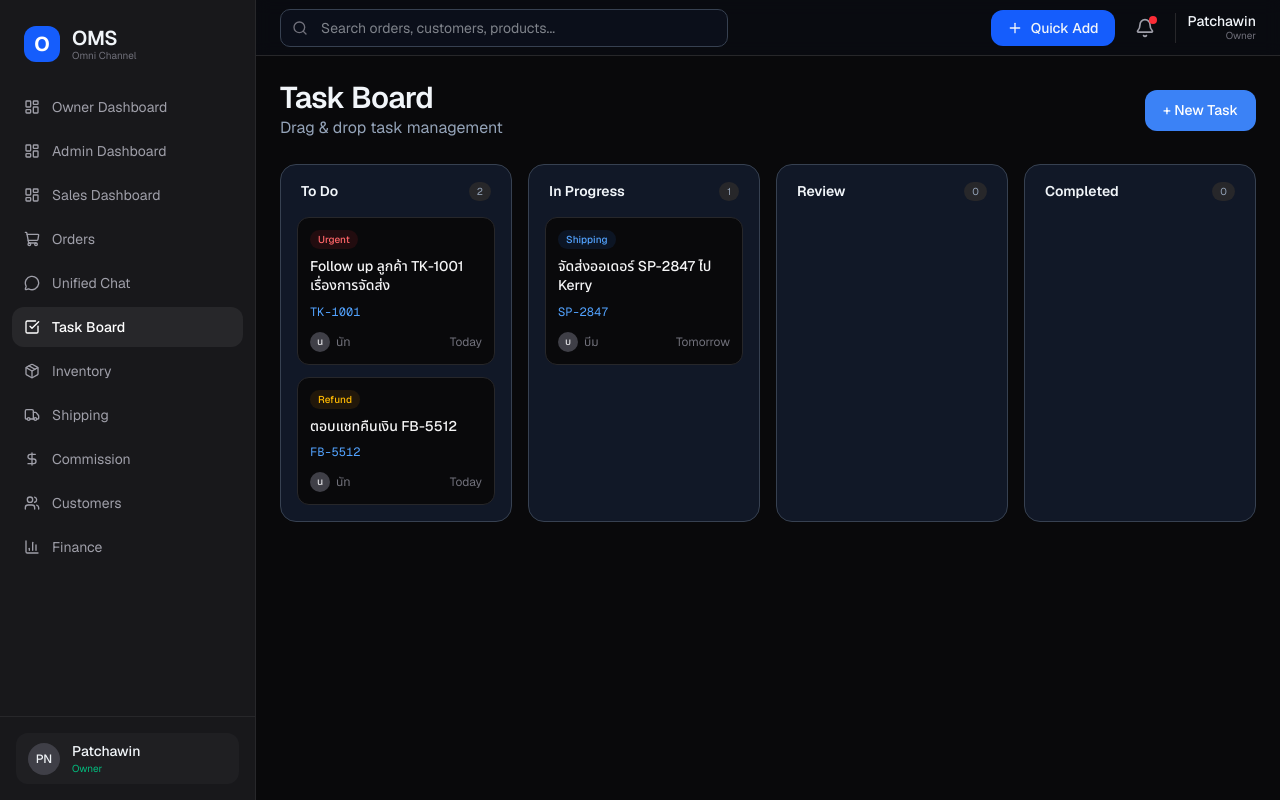
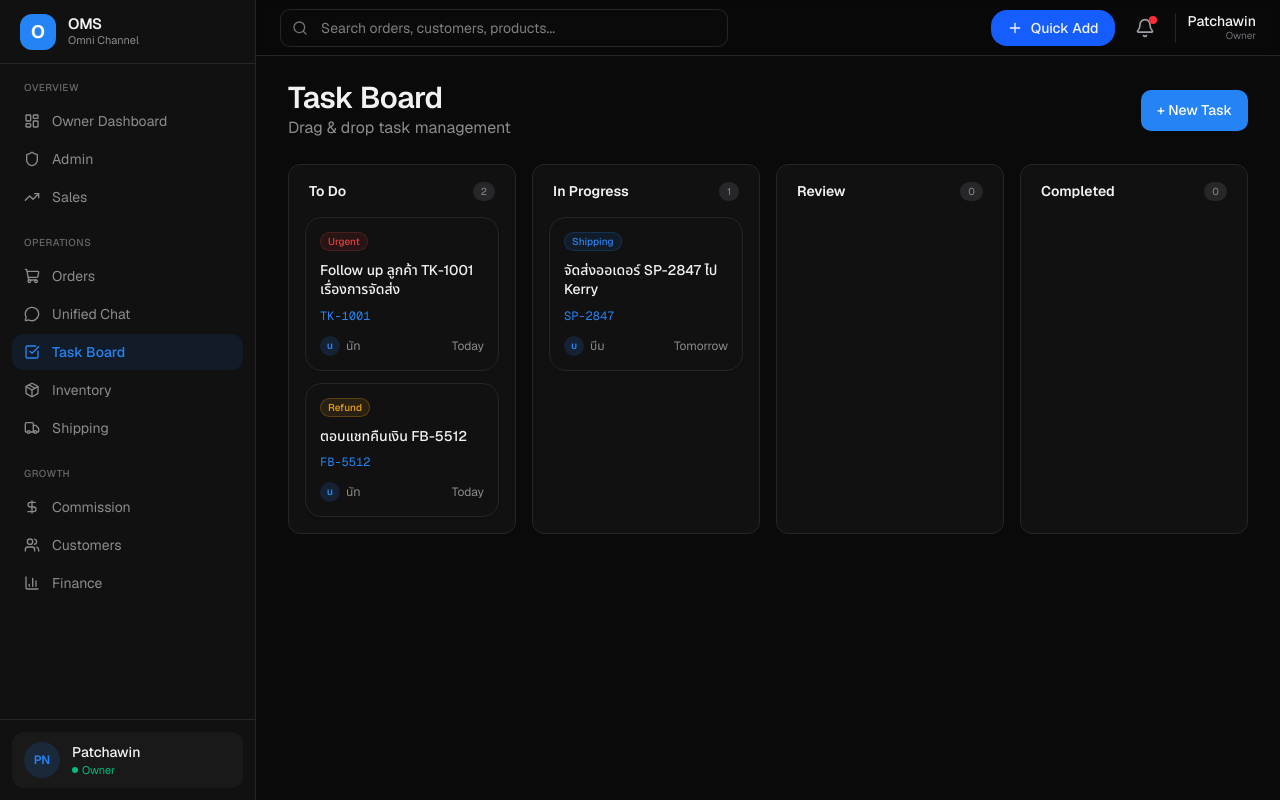
Before and after one commit to pptcwn/Zanacrm, a Next.js app: page /tasks in a window 1280 px wide. Built offline with nearby package versions, Linux system fonts and the light colour scheme.

Commit message:
feat: update global color variables and refine dark theme design
Co-authored-by: pptcwn <256867181+pptcwn@users.noreply.github.com>

```diff
--- a/app/globals.css
+++ b/app/globals.css
@@ -3,73 +3,166 @@
 @theme inline {
   --font-sans: var(--font-geist-sans), var(--font-noto-thai), ui-sans-serif, system-ui, sans-serif;
   --font-mono: var(--font-geist-mono), var(--font-noto-thai), ui-monospace, monospace;
+
+  /* Surfaces */
+  --color-background: var(--background);
+  --color-foreground: var(--foreground);
+  --color-card: var(--card);
+  --color-card-foreground: var(--card-foreground);
+  --color-elevated: var(--elevated);
+  --color-popover: var(--popover);
+  --color-popover-foreground: var(--popover-foreground);
+
+  /* Muted / subtle */
+  --color-muted: var(--muted);
+  --color-muted-foreground: var(--muted-foreground);
+  --color-subtle: var(--subtle);
+
+  /* Borders / inputs / focus */
+  --color-border: var(--border);
+  --color-border-strong: var(--border-strong);
+  --color-input: var(--input);
+  --color-ring: var(--ring);
+
+  /* Brand accent (indigo/blue) */
+  --color-primary: var(--primary);
+  --color-primary-hover: var(--primary-hover);
+  --color-primary-foreground: var(--primary-foreground);
+  --color-primary-muted: var(--primary-muted);
+
+  /* Secondary */
+  --color-secondary: var(--secondary);
+  --color-secondary-foreground: var(--secondary-foreground);
+  --color-accent: var(--accent);
+  --color-accent-foreground: var(--accent-foreground);
+
+  /* Status */
+  --color-success: var(--success);
+  --color-success-foreground: var(--success-foreground);
+  --color-warning: var(--warning);
+  --color-warning-foreground: var(--warning-foreground);
+  --color-destructive: var(--destructive);
+  --color-destructive-foreground: var(--destructive-foreground);
+  --color-info: var(--info);
+
+  /* Marketplace brand */
+  --color-tiktok: var(--tiktok);
+  --color-shopee: var(--shopee);
+  --color-facebook: var(--facebook);
+  --color-lazada: var(--lazada);
+
+  /* Radius scale */
+  --radius-sm: calc(var(--radius) - 4px);
+  --radius-md: calc(var(--radius) - 2px);
+  --radius-lg: var(--radius);
+  --radius-xl: calc(var(--radius) + 4px);
 }
 
 :root {
-  /* === Refined Design Tokens (Calm Control Center) === */
-  --color-bg: #0b0f1a;
-  --color-surface: #111827;
-  --color-surface-2: #1f2937;
-  --color-border: #374151;
-  --color-text: #f1f5f9;
-  --color-text-muted: #94a3b8;
+  /* === Refined dark control center (Vercel-inspired) === */
+  --background: oklch(0.145 0 0); /* near-black #0a0a0a */
+  --foreground: oklch(0.96 0 0); /* #ededed */
+  --card: oklch(0.178 0 0); /* #131313 */
+  --card-foreground: oklch(0.96 0 0);
+  --elevated: oklch(0.215 0 0); /* #1c1c1c */
+  --popover: oklch(0.178 0 0);
+  --popover-foreground: oklch(0.96 0 0);
 
-  /* Accent */
-  --color-primary: #3b82f6;
-  --color-primary-hover: #2563eb;
+  --muted: oklch(0.215 0 0);
+  --muted-foreground: oklch(0.64 0 0); /* #a1a1a1 */
+  --subtle: oklch(0.245 0 0);
 
-  /* Marketplace subtle accents */
-  --color-tiktok: #000000;
-  --color-shopee: #ee4d2d;
-  --color-facebook: #1877f2;
+  --border: oklch(0.27 0 0); /* hairline #2a2a2a */
+  --border-strong: oklch(0.33 0 0);
+  --input: oklch(0.27 0 0);
+  --ring: oklch(0.62 0.19 256);
+
+  /* Indigo/blue accent */
+  --primary: oklch(0.62 0.19 256); /* #3b82f6-ish */
+  --primary-hover: oklch(0.56 0.2 256);
+  --primary-foreground: oklch(0.99 0 0);
+  --primary-muted: oklch(0.62 0.19 256 / 0.12);
+
+  --secondary: oklch(0.215 0 0);
+  --secondary-foreground: oklch(0.96 0 0);
+  --accent: oklch(0.245 0 0);
+  --accent-foreground: oklch(0.96 0 0);
 
   /* Status */
-  --color-success: #10b981;
-  --color-warning: #f59e0b;
-  --color-danger: #ef4444;
+  --success: oklch(0.7 0.16 162); /* emerald */
+  --success-foreground: oklch(0.98 0 0);
+  --warning: oklch(0.77 0.16 75); /* amber */
+  --warning-foreground: oklch(0.2 0 0);
+  --destructive: oklch(0.62 0.21 25); /* red */
+  --destructive-foreground: oklch(0.98 0 0);
+  --info: oklch(0.62 0.19 256);
 
-  /* Spacing */
-  --space-1: 4px;
-  --space-2: 8px;
-  --space-3: 12px;
-  --space-4: 16px;
-  --space-5: 20px;
-  --space-6: 24px;
-  --space-8: 32px;
+  /* Marketplace brand colors */
+  --tiktok: oklch(0.7 0.16 195); /* cyan-leaning tiktok */
+  --shopee: oklch(0.66 0.2 35); /* orange */
+  --facebook: oklch(0.55 0.21 264); /* blue */
+  --lazada: oklch(0.55 0.18 295);
+
+  --radius: 0.75rem;
 }
 
 /* Base */
+* {
+  border-color: var(--border);
+}
+
 body {
   font-family: var(--font-sans);
-  background-color: var(--color-bg);
-  color: var(--color-text);
+  background-color: var(--background);
+  color: var(--foreground);
+  -webkit-font-smoothing: antialiased;
 }
 
-/* === Refined Card & Surface === */
+::selection {
+  background-color: var(--primary-muted);
+}
+
+/* Typography */
+h1, h2, h3, h4 {
+  font-weight: 600;
+  letter-spacing: -0.02em;
+}
+
+/* Custom scrollbar */
+* {
+  scrollbar-width: thin;
+  scrollbar-color: var(--border-strong) transparent;
+}
+*::-webkit-scrollbar {
+  width: 8px;
+  height: 8px;
+}
+*::-webkit-scrollbar-thumb {
+  background-color: var(--border-strong);
+  border-radius: 9999px;
+}
+*::-webkit-scrollbar-track {
+  background: transparent;
+}
+
+/* === Legacy helper classes (kept in sync with tokens) === */
 .card {
-  background-color: var(--color-surface);
-  border: 1px solid var(--color-border);
-  border-radius: 16px;
+  background-color: var(--card);
+  border: 1px solid var(--border);
+  border-radius: var(--radius-lg);
 }
 
 .table-container {
-  background-color: var(--color-surface);
-  border: 1px solid var(--color-border);
-  border-radius: 16px;
+  background-color: var(--card);
+  border: 1px solid var(--border);
+  border-radius: var(--radius-lg);
   overflow: hidden;
 }
 
-/* Typography */
-h1, h2, h3 {
-  font-weight: 600;
-  letter-spacing: -0.025em;
+.text-muted {
+  color: var(--muted-foreground);
 }
 
-.text-muted {
-  color: var(--color-text-muted);
-}
-
-/* Status Badges - Distinctive */
 .badge {
   display: inline-flex;
   align-items: center;
@@ -78,75 +171,62 @@ h1, h2, h3 {
   font-size: 12px;
   font-weight: 500;
 }
+.badge-success { background-color: color-mix(in oklch, var(--success) 15%, transparent); color: var(--success); }
+.badge-warning { background-color: color-mix(in oklch, var(--warning) 18%, transparent); color: var(--warning); }
+.badge-danger  { background-color: color-mix(in oklch, var(--destructive) 15%, transparent); color: var(--destructive); }
+.badge-info    { background-color: var(--primary-muted); color: var(--primary); }
 
-.badge-success { background-color: rgba(16, 185, 129, 0.1); color: #10b981; }
-.badge-warning { background-color: rgba(245, 158, 11, 0.1); color: #f59e0b; }
-.badge-danger  { background-color: rgba(239, 68, 68, 0.1);  color: #ef4444; }
-.badge-info    { background-color: rgba(59, 130, 246, 0.1); color: #3b82f6; }
+.dot-tiktok   { background-color: var(--tiktok); }
+.dot-shopee   { background-color: var(--shopee); }
+.dot-facebook { background-color: var(--facebook); }
 
-/* Marketplace subtle dots */
-.dot-tiktok   { background-color: #000000; }
-.dot-shopee   { background-color: #ee4d2d; }
-.dot-facebook { background-color: #1877f2; }
-
-/* Focus States - High Quality */
+/* Focus */
 button:focus-visible,
 a:focus-visible,
-input:focus-visible {
-  outline: 2px solid var(--color-primary);
+input:focus-visible,
+select:focus-visible {
+  outline: 2px solid var(--ring);
   outline-offset: 2px;
 }
 
-/* Table */
 th {
   font-weight: 500;
-  color: var(--color-text-muted);
+  color: var(--muted-foreground);
   text-transform: uppercase;
   font-size: 11px;
   letter-spacing: 0.5px;
 }
 
-/* Input */
-input, select {
-  background-color: var(--color-bg);
-  border: 1px solid var(--color-border);
-  border-radius: 10px;
-  transition: border-color 0.1s ease;
+input, select, textarea {
+  background-color: var(--background);
+  border: 1px solid var(--input);
+  border-radius: var(--radius-md);
+  transition: border-color 0.15s ease, box-shadow 0.15s ease;
+}
+input:focus, select:focus, textarea:focus {
+  border-color: var(--primary);
+  outline: none;
+  box-shadow: 0 0 0 3px var(--primary-muted);
 }
 
-input:focus, select:focus {
-  border-color: var(--color-primary);
-  outline: none;
-}
-
-/* Button */
 .btn {
   display: inline-flex;
   align-items: center;
   justify-content: center;
   gap: 8px;
-  padding: 10px 18px;
-  border-radius: 12px;
+  padding: 10px 16px;
+  border-radius: var(--radius-md);
   font-weight: 500;
   font-size: 14px;
-  transition: all 0.1s ease;
+  transition: all 0.15s ease;
 }
+.btn-primary { background-color: var(--primary); color: var(--primary-foreground); }
+.btn-primary:hover { background-color: var(--primary-hover); }
+.btn-secondary { background-color: var(--secondary); color: var(--secondary-foreground); border: 1px solid var(--border); }
+.btn-secondary:hover { background-color: var(--elevated); border-color: var(--border-strong); }
 
-.btn-primary {
-  background-color: var(--color-primary);
-  color: white;
+/* Utility: subtle elevated panel */
+.surface {
+  background-color: var(--card);
+  border: 1px solid var(--border);
 }
-
-.btn-primary:hover {
-  background-color: var(--color-primary-hover);
-}
-
-.btn-secondary {
-  background-color: var(--color-surface-2);
-  color: var(--color-text);
-  border: 1px solid var(--color-border);
-}
-
-.btn-secondary:hover {
-  background-color: #374151;
-}
--- a/app/layout.tsx
+++ b/app/layout.tsx
@@ -1,4 +1,4 @@
-import type { Metadata } from "next";
+import type { Metadata, Viewport } from "next";
 import { Geist, Geist_Mono, Noto_Sans_Thai } from "next/font/google";
 import "./globals.css";
 import { Sidebar } from "@/components/sidebar";
@@ -30,14 +30,21 @@ export const metadata: Metadata = {
   },
 };
 
+export const viewport: Viewport = {
+  width: "device-width",
+  initialScale: 1,
+  maximumScale: 1,
+  themeColor: "#0a0a0a",
+};
+
 export default function RootLayout({
   children,
 }: Readonly<{
   children: React.ReactNode;
 }>) {
   return (
-    <html lang="th" className={`${geistSans.variable} ${geistMono.variable} ${notoSansThai.variable} h-full antialiased bg-zinc-950`}>
-      <body className="min-h-full bg-zinc-950 text-white flex flex-col">
+    <html lang="th" className={`${geistSans.variable} ${geistMono.variable} ${notoSansThai.variable} h-full antialiased bg-background`}>
+      <body className="min-h-full bg-background text-foreground flex flex-col">
         <div className="flex h-screen overflow-hidden">
           {/* Sidebar */}
           <Sidebar />
@@ -45,8 +52,8 @@ export default function RootLayout({
           {/* Main Content */}
           <div className="flex-1 flex flex-col overflow-hidden">
             <TopBar />
-            <main className="flex-1 overflow-y-auto p-6 pb-20 md:pb-6 bg-zinc-950">
-              {children}
+            <main className="flex-1 overflow-y-auto px-4 py-6 pb-24 md:px-8 md:pb-8 bg-background">
+              <div className="mx-auto w-full max-w-[1400px]">{children}</div>
             </main>
             <MobileBottomNav />
           </div>
--- a/components/sidebar.tsx
+++ b/components/sidebar.tsx
@@ -4,74 +4,103 @@ import Link from 'next/link';
 import { usePathname } from 'next/navigation';
 import {
   LayoutDashboard, ShoppingCart, Package, MessageCircle,
-  CheckSquare, Truck, DollarSign, Users, BarChart3, Settings
+  CheckSquare, Truck, DollarSign, Users, BarChart3, Shield,
+  TrendingUp,
 } from 'lucide-react';
 
-const navItems = [
+type NavItem = { href: string; label: string; icon: typeof LayoutDashboard };
+
+const navSections: { title: string; items: NavItem[] }[] = [
+  {
+    title: 'Overview',
+    items: [
       { href: '/', label: 'Owner Dashboard', icon: LayoutDashboard },
-  { href: '/admin', label: 'Admin Dashboard', icon: LayoutDashboard },
-  { href: '/sales', label: 'Sales Dashboard', icon: LayoutDashboard },
+      { href: '/admin', label: 'Admin', icon: Shield },
+      { href: '/sales', label: 'Sales', icon: TrendingUp },
+    ],
+  },
+  {
+    title: 'Operations',
+    items: [
       { href: '/orders', label: 'Orders', icon: ShoppingCart },
       { href: '/chat', label: 'Unified Chat', icon: MessageCircle },
       { href: '/tasks', label: 'Task Board', icon: CheckSquare },
       { href: '/inventory', label: 'Inventory', icon: Package },
       { href: '/shipping', label: 'Shipping', icon: Truck },
+    ],
+  },
+  {
+    title: 'Growth',
+    items: [
       { href: '/commission', label: 'Commission', icon: DollarSign },
       { href: '/customers', label: 'Customers', icon: Users },
       { href: '/finance', label: 'Finance', icon: BarChart3 },
+    ],
+  },
 ];
 
 export function Sidebar() {
   const pathname = usePathname();
 
   return (
-    <div className="w-64 bg-zinc-900 border-r border-zinc-800 flex flex-col">
-      <div className="p-6">
-        <div className="flex items-center gap-3">
-          <div className="w-9 h-9 bg-blue-600 rounded-xl flex items-center justify-center">
-            <span className="text-white font-bold text-xl">O</span>
+    <aside className="hidden md:flex w-64 shrink-0 bg-card border-r border-border flex-col">
+      <div className="flex h-16 items-center gap-3 px-5 border-b border-border">
+        <div className="flex h-9 w-9 items-center justify-center rounded-lg bg-primary text-primary-foreground">
+          <span className="text-lg font-bold">O</span>
         </div>
-          <div>
-            <div className="font-semibold text-xl tracking-tight">OMS</div>
-            <div className="text-[10px] text-zinc-500 -mt-1">Omni Channel</div>
-          </div>
+        <div className="leading-tight">
+          <div className="text-[15px] font-semibold tracking-tight">OMS</div>
+          <div className="text-[11px] text-muted-foreground">Omni Channel</div>
         </div>
       </div>
 
-      <nav className="flex-1 px-3 space-y-1">
-        {navItems.map((item) => {
+      <nav className="flex-1 overflow-y-auto px-3 py-4">
+        {navSections.map((section) => (
+          <div key={section.title} className="mb-5">
+            <div className="px-3 pb-2 text-[10px] font-medium uppercase tracking-wider text-muted-foreground/70">
+              {section.title}
+            </div>
+            <div className="space-y-0.5">
+              {section.items.map((item) => {
                 const Icon = item.icon;
-          const isActive = item.href === '/' ? pathname === '/' : pathname.startsWith(item.href);
+                const isActive =
+                  item.href === '/' ? pathname === '/' : pathname.startsWith(item.href);
 
                 return (
                   <Link
                     key={item.href}
                     href={item.href}
-              aria-current={isActive ? "page" : undefined}
-              className={`flex items-center gap-3 px-3 py-2.5 rounded-xl text-sm transition-all focus:outline-none focus:ring-2 focus:ring-blue-500 ${
+                    aria-current={isActive ? 'page' : undefined}
+                    className={`group flex items-center gap-3 rounded-lg px-3 py-2 text-sm transition-colors focus:outline-none focus-visible:ring-2 focus-visible:ring-ring ${
                       isActive
-                  ? 'bg-zinc-800 text-white font-medium'
-                  : 'text-zinc-400 hover:bg-zinc-800/50 hover:text-white'
+                        ? 'bg-primary/10 text-primary font-medium'
+                        : 'text-muted-foreground hover:bg-elevated hover:text-foreground'
                     }`}
                   >
-              <Icon className="w-4 h-4" />
+                    <Icon className={`h-4 w-4 ${isActive ? 'text-primary' : 'text-muted-foreground group-hover:text-foreground'}`} />
                     {item.label}
                   </Link>
                 );
               })}
+            </div>
+          </div>
+        ))}
       </nav>
 
-      <div className="p-4 border-t border-zinc-800">
-        <div className="flex items-center gap-3 px-3 py-2 rounded-xl bg-zinc-800/50">
-          <div className="w-8 h-8 bg-zinc-700 rounded-full flex items-center justify-center text-xs font-medium">
+      <div className="border-t border-border p-3">
+        <div className="flex items-center gap-3 rounded-lg bg-elevated px-3 py-2.5">
+          <div className="flex h-9 w-9 items-center justify-center rounded-full bg-primary/15 text-xs font-semibold text-primary">
             PN
           </div>
-          <div className="flex-1 min-w-0">
-            <div className="text-sm font-medium truncate">Patchawin</div>
-            <div className="text-[10px] text-emerald-500">Owner</div>
+          <div className="min-w-0 flex-1">
+            <div className="truncate text-sm font-medium">Patchawin</div>
+            <div className="flex items-center gap-1 text-[11px] text-success">
+              <span className="h-1.5 w-1.5 rounded-full bg-success" />
+              Owner
             </div>
           </div>
         </div>
       </div>
+    </aside>
   );
 }
--- a/components/ui/badge.tsx
+++ b/components/ui/badge.tsx
@@ -1,7 +1,7 @@
 import * as React from 'react';
 import { cn } from '@/lib/utils';
 
-type Variant = 'info' | 'success' | 'warning' | 'danger' | 'neutral';
+type Variant = 'info' | 'success' | 'warning' | 'danger' | 'neutral' | 'primary';
 type Size = 'sm' | 'md';
 
 export interface BadgeProps extends React.HTMLAttributes<HTMLSpanElement> {
@@ -10,11 +10,12 @@ export interface BadgeProps extends React.HTMLAttributes<HTMLSpanElement> {
 }
 
 const variantClasses: Record<Variant, string> = {
-  info: 'bg-blue-500/10 text-blue-400',
-  success: 'bg-emerald-500/10 text-emerald-400',
-  warning: 'bg-amber-500/10 text-amber-400',
-  danger: 'bg-red-500/10 text-red-400',
-  neutral: 'bg-zinc-700/40 text-zinc-300',
+  info: 'bg-primary/10 text-primary ring-1 ring-inset ring-primary/20',
+  primary: 'bg-primary/10 text-primary ring-1 ring-inset ring-primary/20',
+  success: 'bg-success/10 text-success ring-1 ring-inset ring-success/20',
+  warning: 'bg-warning/10 text-warning ring-1 ring-inset ring-warning/25',
+  danger: 'bg-destructive/10 text-destructive ring-1 ring-inset ring-destructive/20',
+  neutral: 'bg-muted text-muted-foreground ring-1 ring-inset ring-border',
 };
 
 const sizeClasses: Record<Size, string> = {
@@ -31,7 +32,7 @@ export function Badge({
   return (
     <span
       className={cn(
-        'inline-flex items-center justify-center rounded-full font-medium',
+        'inline-flex items-center justify-center gap-1 rounded-full font-medium',
         variantClasses[variant],
         sizeClasses[size],
         className,
--- a/components/ui/button.tsx
+++ b/components/ui/button.tsx
@@ -1,8 +1,8 @@
 import * as React from 'react';
 import { cn } from '@/lib/utils';
 
-type Variant = 'primary' | 'secondary' | 'ghost';
-type Size = 'sm' | 'md';
+type Variant = 'primary' | 'secondary' | 'outline' | 'ghost' | 'destructive';
+type Size = 'sm' | 'md' | 'lg' | 'icon';
 
 export interface ButtonProps extends React.ButtonHTMLAttributes<HTMLButtonElement> {
   variant?: Variant;
@@ -10,14 +10,18 @@ export interface ButtonProps extends React.ButtonHTMLAttributes<HTMLButtonElemen
 }
 
 const variantClasses: Record<Variant, string> = {
-  primary: 'bg-blue-600 text-white hover:bg-blue-700',
-  secondary: 'bg-zinc-800 text-zinc-100 border border-zinc-700 hover:bg-zinc-700',
-  ghost: 'bg-transparent text-zinc-300 hover:bg-zinc-800',
+  primary: 'bg-primary text-primary-foreground hover:bg-primary-hover shadow-sm',
+  secondary: 'bg-secondary text-secondary-foreground border border-border hover:bg-elevated hover:border-border-strong',
+  outline: 'bg-transparent text-foreground border border-border hover:bg-elevated hover:border-border-strong',
+  ghost: 'bg-transparent text-muted-foreground hover:bg-elevated hover:text-foreground',
+  destructive: 'bg-destructive text-destructive-foreground hover:opacity-90 shadow-sm',
 };
 
 const sizeClasses: Record<Size, string> = {
-  sm: 'h-9 px-3 text-sm',
-  md: 'h-11 px-5 text-sm',
+  sm: 'h-8 px-3 text-sm',
+  md: 'h-10 px-4 text-sm',
+  lg: 'h-11 px-6 text-[15px]',
+  icon: 'h-10 w-10',
 };
 
 export function Button({
@@ -31,7 +35,7 @@ export function Button({
     <button
       type={type}
       className={cn(
-        'inline-flex items-center justify-center gap-2 rounded-xl font-medium transition-colors focus:outline-none focus-visible:ring-2 focus-visible:ring-blue-500 focus-visible:ring-offset-2 focus-visible:ring-offset-zinc-950 disabled:opacity-50 disabled:pointer-events-none',
+        'inline-flex items-center justify-center gap-2 rounded-lg font-medium transition-all focus:outline-none focus-visible:ring-2 focus-visible:ring-ring focus-visible:ring-offset-2 focus-visible:ring-offset-background disabled:opacity-50 disabled:pointer-events-none [&_svg]:size-4 [&_svg]:shrink-0',
         variantClasses[variant],
         sizeClasses[size],
         className,
--- a/components/ui/task-card.tsx
+++ b/components/ui/task-card.tsx
@@ -13,9 +13,9 @@ export interface TaskCardProps {
 }
 
 const labelColors: Record<string, string> = {
-  urgent: 'bg-red-500/10 text-red-400',
-  shipping: 'bg-blue-500/10 text-blue-400',
-  refund: 'bg-amber-500/10 text-amber-400',
+  urgent: 'bg-destructive/10 text-destructive ring-1 ring-inset ring-destructive/20',
+  shipping: 'bg-primary/10 text-primary ring-1 ring-inset ring-primary/20',
+  refund: 'bg-warning/10 text-warning ring-1 ring-inset ring-warning/25',
 };
 
 export function TaskCard({
@@ -39,18 +39,18 @@ export function TaskCard({
         }
       }}
       className={cn(
-        'cursor-pointer rounded-xl border border-zinc-800 bg-zinc-950 p-3 text-left transition-colors hover:border-zinc-700 focus:outline-none focus-visible:ring-2 focus-visible:ring-blue-500',
+        'group cursor-pointer rounded-xl border border-border bg-card p-3.5 text-left shadow-sm transition-all hover:border-border-strong hover:bg-elevated focus:outline-none focus-visible:ring-2 focus-visible:ring-ring',
         className,
       )}
     >
       {labels.length > 0 && (
-        <div className="mb-2 flex flex-wrap gap-1.5">
+        <div className="mb-2.5 flex flex-wrap gap-1.5">
           {labels.map((label) => (
             <span
               key={label}
               className={cn(
                 'rounded-full px-2 py-0.5 text-[10px] font-medium capitalize',
-                labelColors[label] ?? 'bg-zinc-700/40 text-zinc-300',
+                labelColors[label] ?? 'bg-muted text-muted-foreground ring-1 ring-inset ring-border',
               )}
             >
               {label}
@@ -59,15 +59,15 @@ export function TaskCard({
         </div>
       )}
 
-      <p className="text-sm font-medium leading-snug text-zinc-100">{title}</p>
+      <p className="text-sm font-medium leading-snug text-foreground">{title}</p>
 
       {linkedOrder && (
-        <p className="mt-2 font-mono text-xs text-blue-400">{linkedOrder}</p>
+        <p className="mt-2 font-mono text-xs text-primary">{linkedOrder}</p>
       )}
 
-      <div className="mt-3 flex items-center justify-between text-xs text-zinc-500">
+      <div className="mt-3 flex items-center justify-between text-xs text-muted-foreground">
         <span className="inline-flex items-center gap-1.5">
-          <span className="flex h-5 w-5 items-center justify-center rounded-full bg-zinc-700 text-[10px] font-medium text-zinc-200">
+          <span className="flex h-5 w-5 items-center justify-center rounded-full bg-primary/15 text-[10px] font-semibold text-primary">
             {assignee.charAt(0)}
           </span>
           {assignee}
```
Also changed, not shown: components/ui/card.tsx (+14 -3 lines), components/ui/platform-badge.tsx (+7 -6 lines). Lines whose indentation alone changed are shown as unchanged.
